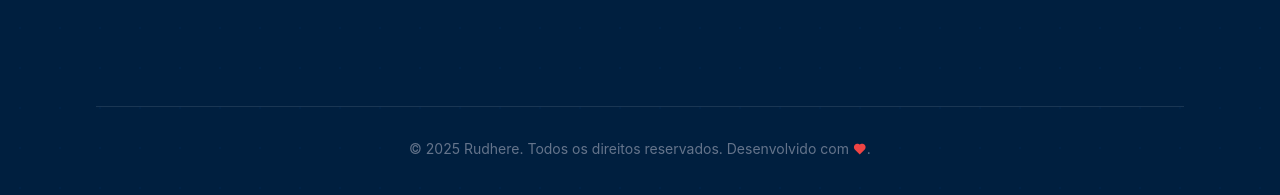
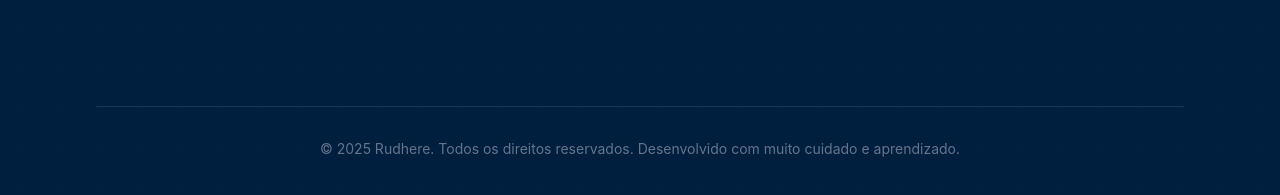
Before and after one commit to rudhere/portifolio, a plain HTML site: page index.html in a window 1280 px wide. Shown: the part 2228-2423 px from the top of the page. Drawn offline with nearby package versions, Linux system fonts and the light colour scheme; a web font is replaced by a local one.

Commit message:
Revise copyright text in footer
Updated copyright notice to reflect new phrasing.

```diff
--- a/index.html
+++ b/index.html
@@ -225,9 +225,9 @@
                 </a>
             </div>
 
-            <!-- Copyright -->
+            <!-- Copyright - Corrigido para incluir apenas a nova frase e os direitos reservados -->
             <div class="border-t border-white/10 pt-8 text-center text-sm text-slate-500 font-brand-regular">
-                © 2025 Rudhere. Todos os direitos reservados. Desenvolvido com <i class="ri-heart-fill text-red-500"></i>.
+                © 2025 Rudhere. Todos os direitos reservados. Desenvolvido com muito cuidado e aprendizado.
             </div>
         </div>
     </footer>
```
